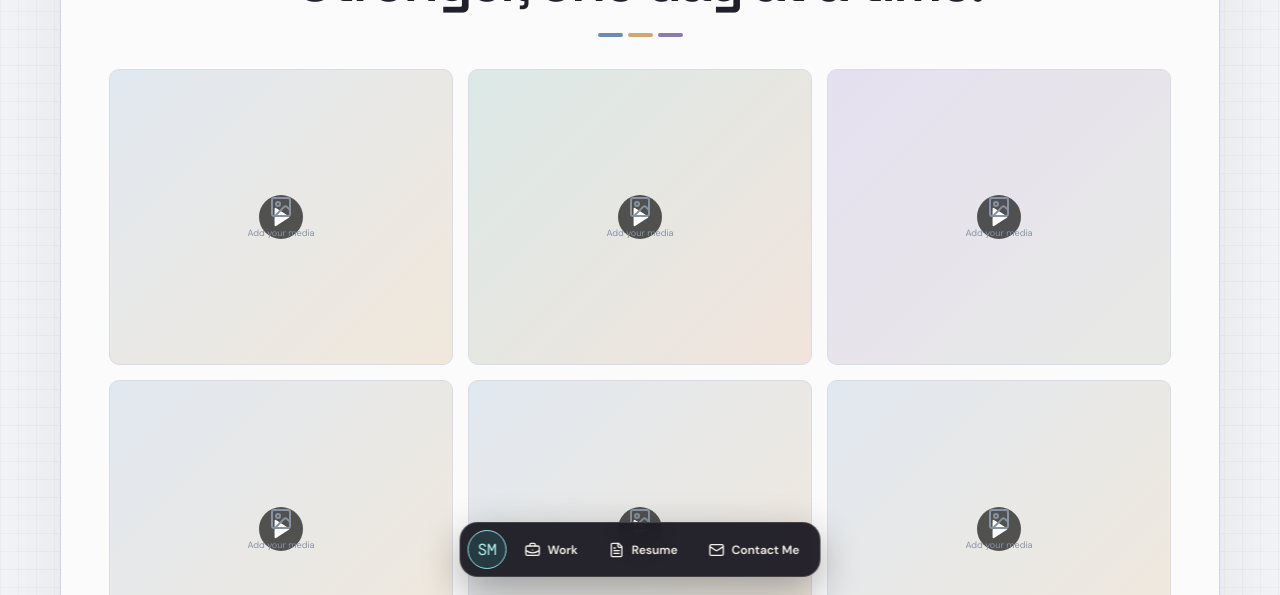
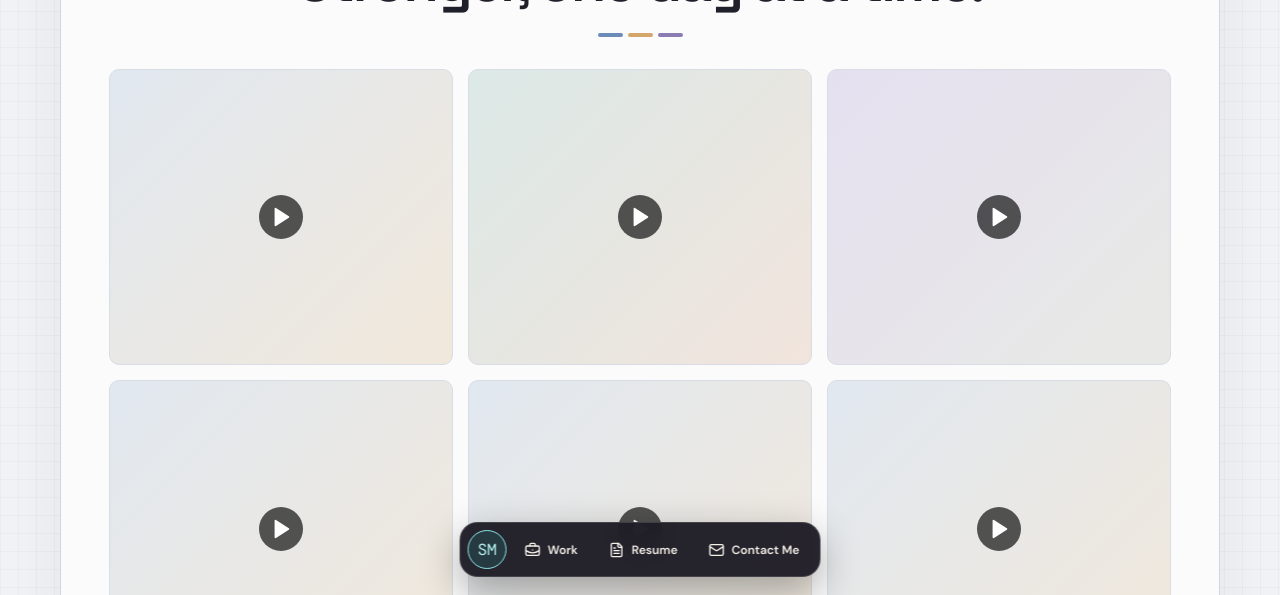
Before and after one commit to saqibmojeeb/saqib-portfolio, a React (Vite) app: page /fitness in a window 1280 px wide. Shown: the part 205-800 px from the top of the page. Built offline with nearby package versions, Linux system fonts and the light colour scheme.

Commit message:
Remove gallery placeholder text

```diff
--- a/src/components/Gallery.tsx
+++ b/src/components/Gallery.tsx
@@ -4,7 +4,6 @@ import {
   ArrowLeft,
   ArrowRight,
   X,
-  Image as ImageIcon,
   Play,
 } from "lucide-react";
 import { Link } from "react-router-dom";
@@ -92,10 +91,6 @@ export default function Gallery({
                 />
               )}
 
-              <span className="image-placeholder">
-                <ImageIcon size={24} />
-                <small>Add your media</small>
-              </span>
             </button>
           ))}
         </div>
```
